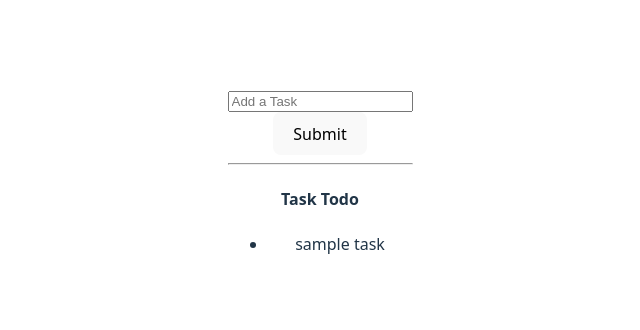
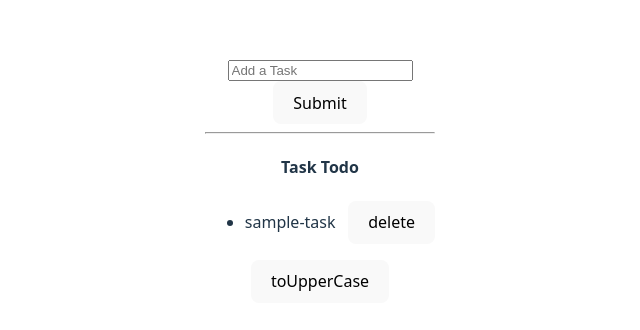
Before and after one commit to kripalsingh6/react-state, a React (Vite) app in the folder vite-project/: page / in a window 1280 px wide. Shown: the part 220-550 px from the top of the page, without its empty margins (320-960 px from the left). Built offline with nearby package versions, Linux system fonts and the light colour scheme.

Commit message:
update array

```diff
--- a/vite-project/package.json
+++ b/vite-project/package.json
@@ -11,7 +11,8 @@
   },
   "dependencies": {
     "react": "^19.2.0",
-    "react-dom": "^19.2.0"
+    "react-dom": "^19.2.0",
+    "uuid": "^13.0.0"
   },
   "devDependencies": {
     "@eslint/js": "^9.39.1",
--- a/vite-project/src/Tudo.jsx
+++ b/vite-project/src/Tudo.jsx
@@ -1,16 +1,30 @@
 
 import { useState } from "react";
+import { v4 as uuidv4 } from 'uuid';
 
 export default function Tudo(){
 
-    let [Tudos, setTudo]= useState(["sample task"]);
+    let [Tudos, setTudo]= useState([{task:"sample-task",id:uuidv4() }]);
     let[NewTudo, setNewTudo]=useState("");
 
     let newList=()=>{
-        setTudo([...Tudos, NewTudo]);
+        setTudo([...Tudos, {task:NewTudo,id:uuidv4()}]);
+        setNewTudo("");
     }
     let UpdateList=(event)=>{
         setNewTudo(event.target.value)
+    }
+
+    let deleteTudo= (id)=>{
+        setTudo((prevtudo)=>Tudos.filter((prevtudo)=> prevtudo.id!=id))
+    }
+    let toUpperCase= ()=>{
+          setTudo(prevtudo =>
+        prevtudo.map(tudo => ({
+            ...tudo,
+            task: tudo.task.toUpperCase()
+        }))
+    );
     }
 
 
@@ -23,11 +37,17 @@ export default function Tudo(){
             <h4>Task Todo</h4>
             <ul>
               {
-                    Tudos.map((tudo, index) => (
-                        <li key={index}>{tudo}</li>
+                    Tudos.map((tudo) => (
+                        <li key={tudo.id}>
+                            <span>
+                                {tudo.task}&nbsp;&nbsp;&nbsp;
+                                <button onClick={()=>deleteTudo(tudo.id)}>delete</button>
+                                </span>
+                         </li>
                     ))
                 }
             </ul>
+            <button onClick={toUpperCase}>toUpperCase</button>
 
         </div>
     )
```
Also changed, not shown: 1 other file (tests, documents, lock files or other folders).
